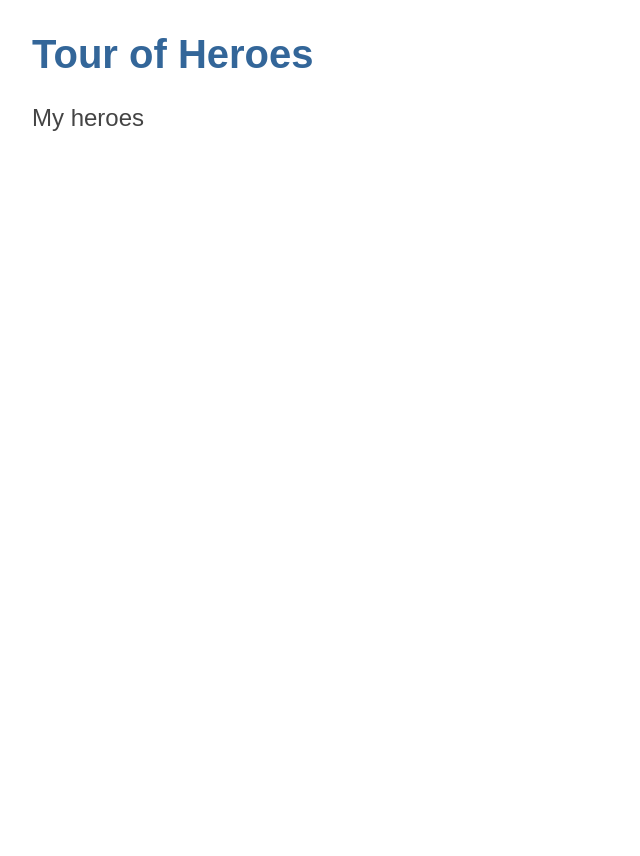
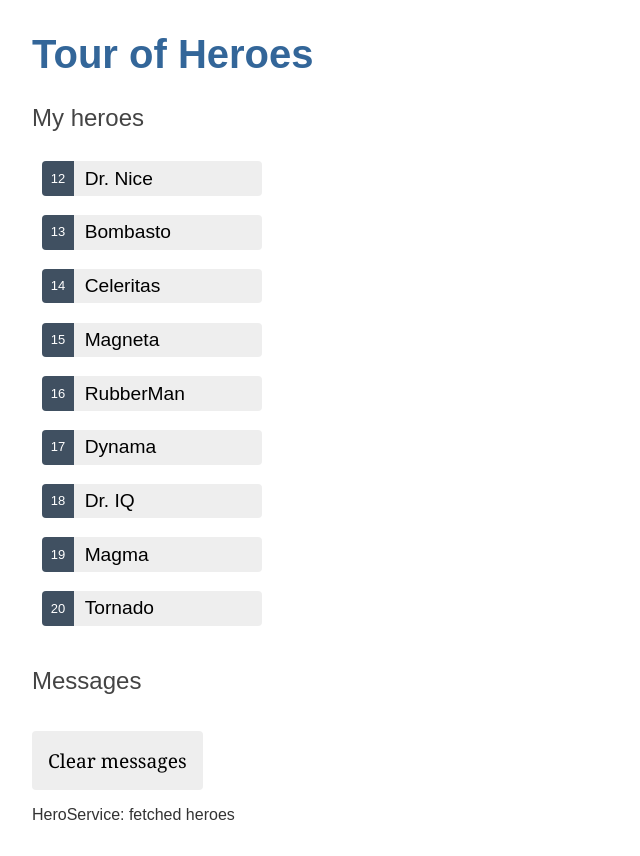
Before and after one commit to alexander-wiltz/angular-ivy-eyir3s, an Angular app: page / in a window 1280 px wide. Shown: the whole page, without its empty margins (0-640 px from the left). Before the commit the page ends 800 px from the top, so only its background shows below. Built offline with nearby package versions, Linux system fonts and the light colour scheme.

Commit message:
4 files modified, 4 added

```diff
--- a/src/app/app.component.html
+++ b/src/app/app.component.html
@@ -1,2 +1,3 @@
 <h1>{{ title }}</h1>
 <app-heroes></app-heroes>
+<app-messages></app-messages>
--- a/src/app/hero.service.ts
+++ b/src/app/hero.service.ts
@@ -1,16 +1,20 @@
 import { Injectable } from '@angular/core';
+
 import { Observable, of } from 'rxjs';
+
 import { Hero } from './hero';
 import { HEROES } from './mock-heroes';
+import { MessageService } from './message.service';
 
 @Injectable({
   providedIn: 'root',
 })
 export class HeroService {
-  constructor() {}
+  constructor(private messageService: MessageService) {}
 
   getHeroes(): Observable<Hero[]> {
     const heroes = of(HEROES);
+    this.messageService.add('HeroService: fetched heroes');
     return heroes;
   }
 }
--- a/src/app/heroes/heroes.component.ts
+++ b/src/app/heroes/heroes.component.ts
@@ -1,6 +1,8 @@
 import { Component, OnInit } from '@angular/core';
+
 import { Hero } from '../hero';
 import { HeroService } from '../hero.service';
+import { MessageService } from '../message.service';
 
 @Component({
   selector: 'app-heroes',
@@ -11,19 +13,21 @@
   selectedHero?: Hero;
   heroes: Hero[] = [];
 
-  constructor(private heroService: HeroService) {}
+  constructor(
+    private heroService: HeroService,
+    private messageService: MessageService
+  ) {}
+
   ngOnInit(): void {
     this.getHeroes();
   }
 
   onSelect(hero: Hero): void {
     this.selectedHero = hero;
+    this.messageService.add('HeroesComponent: Selected hero id=${hero.id}');
   }
 
   getHeroes(): void {
-    //this.heroes = this.heroService.getHeroes();
-    this.heroService
-      .getHeroes()
-      .subscribe((heroes) => (this.heroes = this.heroes));
+    this.heroService.getHeroes().subscribe((heroes) => (this.heroes = heroes));
   }
 }
--- /dev/null
+++ b/src/app/message.service.ts
@@ -0,0 +1,16 @@
+import { Injectable } from '@angular/core';
+
+@Injectable({
+  providedIn: 'root',
+})
+export class MessageService {
+  messages: string[] = [];
+
+  add(message: string) {
+    this.messages.push(message);
+  }
+
+  clear() {
+    this.messages = [];
+  }
+}
--- /dev/null
+++ b/src/app/messages/messages.component.html
@@ -0,0 +1,7 @@
+<div *ngIf="messageService.messages.length">
+  <h2>Messages</h2>
+  <button type="button" class="clear" (click)="messageService.clear()">
+    Clear messages
+  </button>
+  <div *ngFor="let message of messageService.messages">{{ message }}</div>
+</div>
--- /dev/null
+++ b/src/app/messages/messages.component.ts
@@ -0,0 +1,14 @@
+import { Component, OnInit } from '@angular/core';
+
+import { MessageService } from '../message.service';
+
+@Component({
+  selector: 'app-messages',
+  templateUrl: './messages.component.html',
+  styleUrls: ['./messages.component.css'],
+})
+export class MessagesComponent implements OnInit {
+  constructor(public messageService: MessageService) {}
+
+  ngOnInit() {}
+}
```
Also changed, not shown: src/app/app.module.ts (+7 -1 lines), src/app/messages/messages.component.css (added).
